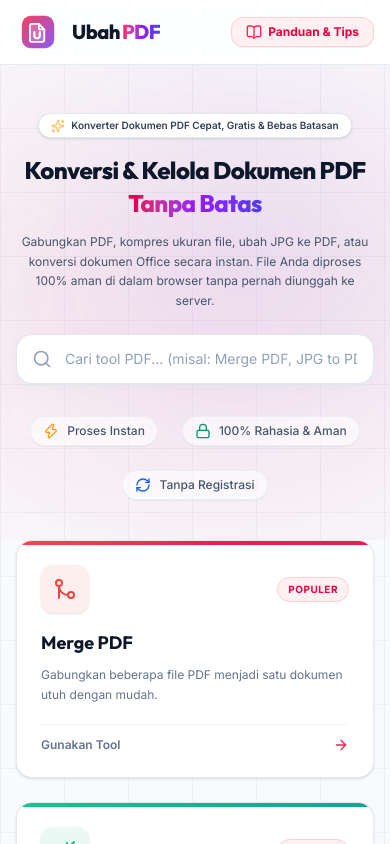
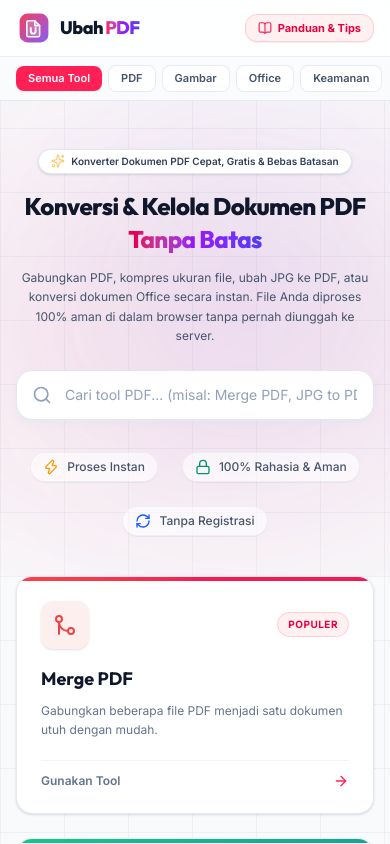
Before and after one commit to rhsa-fr/UbahPDF, a React (Vite) app: page / in a window 390 px wide. Shown: the top 844 px of the page. Built offline with nearby package versions, Linux system fonts and the light colour scheme.

Commit message:
mobile: add touch-friendly horizontal swipeable category nav bar for smartphones

```diff
--- a/src/components/Navbar.tsx
+++ b/src/components/Navbar.tsx
@@ -21,36 +21,38 @@
     navigate('/');
   };
 
+  const categories = [
+    { id: 'all', label: 'Semua Tool' },
+    { id: 'pdf', label: 'PDF' },
+    { id: 'image', label: 'Gambar' },
+    { id: 'office', label: 'Office' },
+    { id: 'security', label: 'Keamanan' },
+  ];
+
   return (
     <header className="sticky top-0 z-40 w-full glass-panel border-b border-slate-200/80">
-      <div className="max-w-7xl mx-auto px-4 sm:px-6 lg:px-8 h-16 flex items-center justify-between">
+      <div className="max-w-7xl mx-auto px-4 sm:px-6 lg:px-8 h-14 sm:h-16 flex items-center justify-between">
         {/* Brand Logo */}
         <div
           onClick={handleLogoClick}
-          className="flex items-center gap-3 cursor-pointer group select-none"
+          className="flex items-center gap-2 sm:gap-3 cursor-pointer group select-none"
         >
-          <div className="flex items-center justify-center p-1">
-            <TdocLogo size={36} />
+          <div className="flex items-center justify-center p-0.5 sm:p-1">
+            <TdocLogo size={32} />
           </div>
           <div className="flex items-center gap-0.5 select-none">
-            <span className="font-extrabold text-xl tracking-tight text-slate-900 font-['Outfit']">
+            <span className="font-extrabold text-lg sm:text-xl tracking-tight text-slate-900 font-['Outfit']">
               Ubah
             </span>
-            <span className="font-black text-xl tracking-tight bg-gradient-to-r from-rose-500 via-purple-600 to-indigo-600 bg-clip-text text-transparent font-['Outfit']">
+            <span className="font-black text-lg sm:text-xl tracking-tight bg-gradient-to-r from-rose-500 via-purple-600 to-indigo-600 bg-clip-text text-transparent font-['Outfit']">
               PDF
             </span>
           </div>
         </div>
 
-        {/* Category Navigation Pills */}
+        {/* Desktop Category Navigation Pills */}
         <nav className="hidden md:flex items-center gap-1 bg-slate-100/80 p-1 rounded-xl border border-slate-200/80">
-          {[
-            { id: 'all', label: 'Semua Tool' },
-            { id: 'pdf', label: 'PDF' },
-            { id: 'image', label: 'Gambar' },
-            { id: 'office', label: 'Office' },
-            { id: 'security', label: 'Keamanan' },
-          ].map((cat) => (
+          {categories.map((cat) => (
             <button
               key={cat.id}
               onClick={() => {
@@ -68,14 +70,14 @@
           ))}
         </nav>
 
-        {/* Client-Side Privacy Badge & Blog Link */}
+        {/* Right Actions */}
         <div className="flex items-center gap-2">
           <Link
             to="/panduan"
-            className="flex items-center gap-1.5 px-3.5 py-1.5 rounded-xl bg-rose-50 hover:bg-rose-100 text-rose-600 border border-rose-200 text-xs font-bold transition-all shadow-2xs"
+            className="flex items-center gap-1.5 px-3 py-1.5 sm:px-3.5 sm:py-1.5 rounded-xl bg-rose-50 hover:bg-rose-100 text-rose-600 border border-rose-200 text-xs font-bold transition-all shadow-2xs"
           >
-            <BookOpen className="w-4 h-4 text-rose-500" />
-            <span>Panduan & Tips</span>
+            <BookOpen className="w-3.5 h-3.5 text-rose-500" />
+            <span className="text-[11px] sm:text-xs">Panduan & Tips</span>
           </Link>
 
           <div className="hidden lg:flex items-center gap-1.5 text-xs text-emerald-700 bg-emerald-50 px-3.5 py-1.5 rounded-full border border-emerald-200 shadow-sm">
@@ -84,6 +86,26 @@
           </div>
         </div>
       </div>
+
+      {/* Mobile Horizontal Swipeable Category Navigation Bar */}
+      <nav className="flex md:hidden items-center gap-1.5 px-4 py-2 border-t border-slate-200/60 overflow-x-auto scrollbar-none bg-slate-50/70">
+        {categories.map((cat) => (
+          <button
+            key={cat.id}
+            onClick={() => {
+              onSelectCategory(cat.id);
+              navigate('/');
+            }}
+            className={`px-3 py-1 rounded-lg text-[11px] font-semibold whitespace-nowrap shrink-0 transition-all ${
+              selectedCategory === cat.id
+                ? 'bg-rose-500 text-white shadow-xs font-bold'
+                : 'bg-white text-slate-600 border border-slate-200/80'
+            }`}
+          >
+            {cat.label}
+          </button>
+        ))}
+      </nav>
     </header>
   );
 };
```
